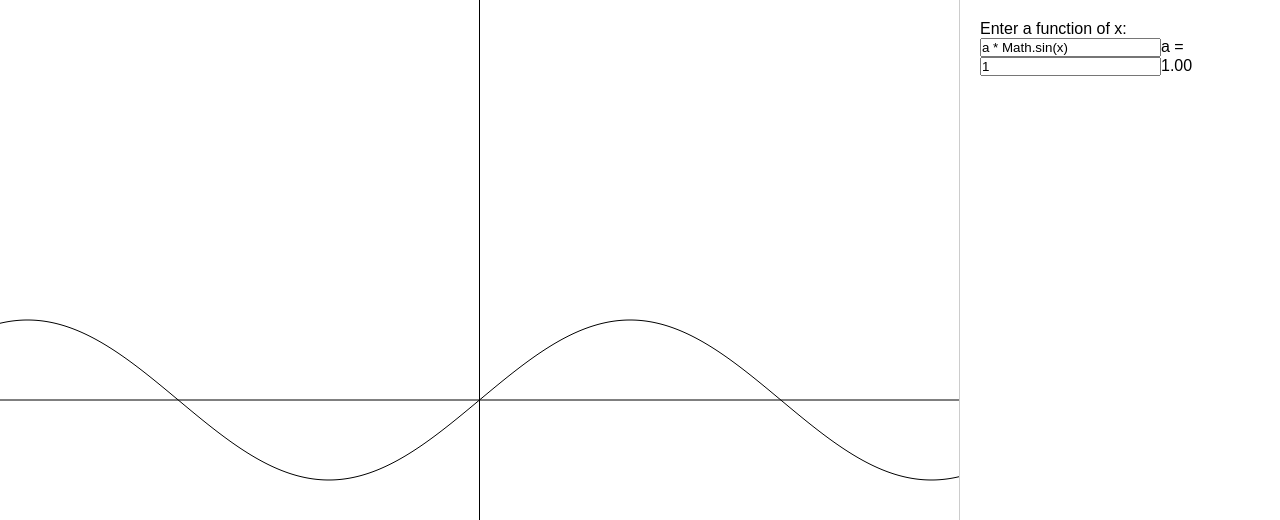
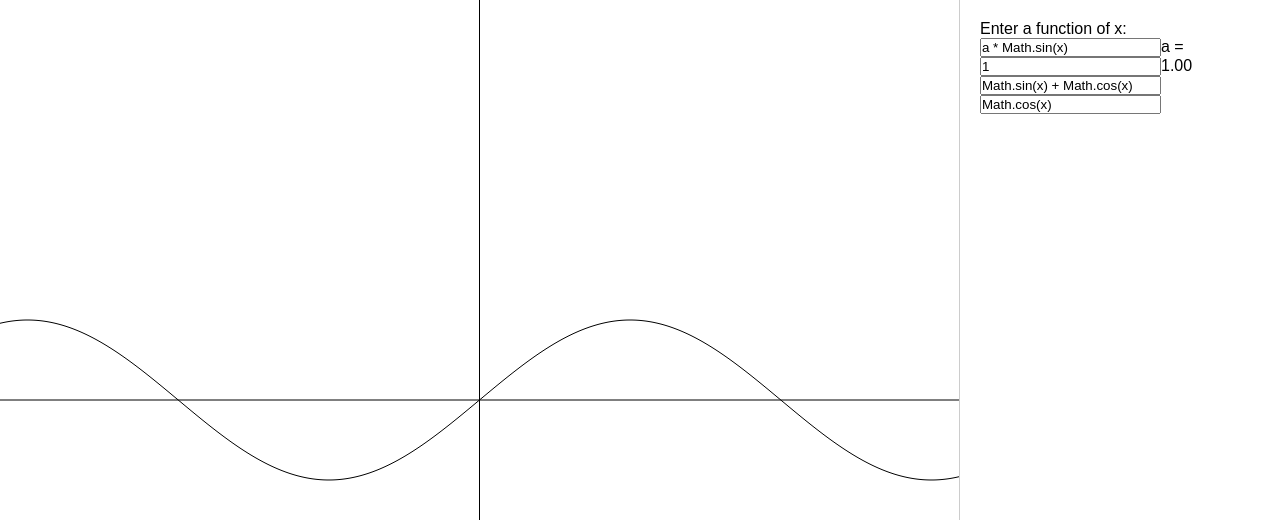
Before and after one commit to iamwanka/function-visualizer, a React (Vite) app: page / in a window 1280 px wide. Shown: the top 520 px of the page. Built offline with nearby package versions, Linux system fonts and the light colour scheme.

Commit message:
input card improved

```diff
--- a/src/App.tsx
+++ b/src/App.tsx
@@ -1,5 +1,6 @@
 import {useRef, useState, useEffect} from 'react'
 import './App.css'
+import InputCard from './assets/components/InputCard';
 
 // Math evaluation - using Function constructor for simplicity, but consider using a library like math.js for more complex expressions and security
 const evaluateFunction = (expr: string, x: number, variables: Record<string, number>) =>{
@@ -9,12 +10,19 @@ const evaluateFunction = (expr: string, x: number, variables: Record<string, num
 
 function App() {
   // Is the same effect as getContext('2d') but with type safety
+  // How to change the type of button
+  // Every new inputcard will have its own state
   const canvasRef = useRef<HTMLCanvasElement>(null);
   const [exp, setExp] = useState<string>('a * Math.sin(x)');
+  const [listFunctions, setListFunctions] = useState<Record<number, string>>({0: 'Math.sin(x) + Math.cos(x)', 1: 'Math.cos(x)'});
   const [a, setA] = useState<number>(1);
+  // const [idfunction, setIdFunction] = useState<number>(0);
 
   // Drawing function (same logic as Vanilla)
   const drawGraph = () => {
+    /*
+    We need this every time due to resizing and to ensure we have the correct dimensions for the canvas.
+     */
     const canvas = canvasRef.current;
     if (!canvas) return;
 
@@ -34,10 +42,7 @@ function App() {
     const toCanvasX = (x: number) => ((x - xMin) / (xMax - xMin)) * width;
     const toCanvasY = (y: number) => height - ((y - yMin) / (yMax - yMin)) * height;
 
-    // ctx.save();
-    // ctx.translate(0.5, 0.5);
-    // ctx.lineWidth = 1;
-    // ctx.strokeStyle = '#333';
+
 
     ctx.clearRect(0, 0, width, height);
     // Draw lines
@@ -73,6 +78,14 @@ function App() {
     ctx.stroke();
   };
 
+  //Handler to update  specific function in the list
+  const updateFunctionValue = (id: number, newValue: string) => {
+    setListFunctions(prev => ({
+      ...prev,
+      [id] : newValue // Updates only the modified key, keeping the rest intact
+    }))
+  }
+
   // Redraw whenever the expression or variable changes
   useEffect(() => {
     drawGraph();
@@ -87,6 +100,15 @@ function App() {
         <label>a = </label>
         <input value={a} onChange={e => setA(parseFloat(e.target.value))} type="number" id="a-input" step="0.1" />
         <span>{a.toFixed(2)}</span>
+          {Object.entries(listFunctions).map(([id, value]) => (
+            <InputCard
+              key={id}
+              idFunction={Number(id)} // Object keys become strings in entries, convert back to number
+              useFunction={value}
+              onSave={updateFunctionValue}
+            />
+          ))}
+          {/* <InputCard /> */}
       </section>
     </div>
   )
--- /dev/null
+++ b/src/assets/components/InputCard.tsx
@@ -0,0 +1,47 @@
+import React, { useState, useEffect } from 'react';
+
+interface InputCardProps {
+    idFunction: number;
+    useFunction: string;
+    onSave: (id: number, newValue: string) => void; // Callback to update the function in the parent
+}
+
+
+
+function InputCard({ idFunction, useFunction, onSave }: InputCardProps) {
+    const [inputValue, setInputValue] = useState<string>(useFunction);
+
+    // This works as a way to update the local state of the input card whenever the parent state changes, for example when we add a new function or when we update a function from another input card.
+    // useEffect(() => {
+    //     setInputValue(useFunction);
+    // }, [useFunction]);
+
+    const handleKeyDown = (event: React.KeyboardEvent<HTMLInputElement>) => {
+        if (event.key === 'Enter') {
+            console.log('Saving function for id', idFunction, 'with value', useFunction);
+            onSave(idFunction, inputValue);
+            event.currentTarget.blur(); // Remove focus after saving
+        }
+    };
+
+    /*
+    We have two events, first we are typing, we activate the useEffect to our local variable
+    through the setInputValue, then we press enter and we call the onSave function to update the parent state with the new value.
+    This way we can have multiple input cards and each one will have its own state, but when we press enter we update the parent state with the new value.
+    The parent state is a record of functions, where the key is the id of the function and the value is the function itself.
+    This way we can have multiple functions and each one will have its own input card.
+    We can also add a button to delete a function, but for now we will just focus on adding and updating functions.
+     */
+    console.log('rendering input card', idFunction, useFunction);
+    return (
+        <div className="input-card">
+            <input type="text"
+            placeholder="e.g. a * Math.sin(x)"
+            value={inputValue}
+            onChange={(e) => setInputValue(e.target.value)}
+            onKeyDown={handleKeyDown} />
+        </div>
+    );
+};
+
+export default InputCard;
```
